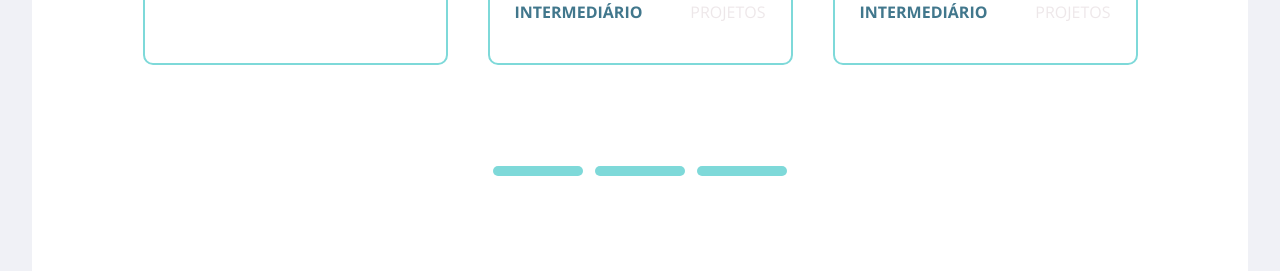
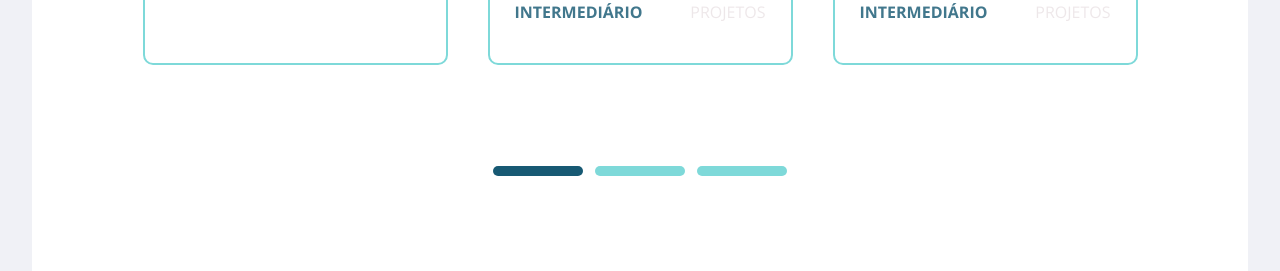
Before and after one commit to ThiagoBmg/thbmg, a React (Create React App) app: page / in a window 1280 px wide. Shown: the part 1340-1611 px from the top of the page. Built offline with nearby package versions, Linux system fonts and the light colour scheme.

Commit message:
ajuste no componente de tech

```diff
--- /dev/null
+++ b/src/components/Technologies/animation/changeTech.ts
@@ -0,0 +1,40 @@
+import tech , { technologies, Itechnologies } from '../technologies'
+import {textLengthValider} from '../../../utils/textReducer'
+
+export const changeTech = (index:number):void =>{
+    const TechConfig:Itechnologies[][] = tech(technologies, 3)
+        /*  alert('w') */
+         let documes = Array.from(document.getElementsByClassName("TechCard") as HTMLCollectionOf<HTMLElement>)
+         let fotters = Array.from(document.getElementsByClassName("TechFotter") as HTMLCollectionOf<HTMLElement>)
+
+         //alert(index)
+         // console.log(index)
+         //if(!documes.length) return false
+
+         for(let i = 0; i<documes.length; i++){
+             let selected_tech = TechConfig[index][i]
+             if(documes[i].id == "upFade") {
+                 documes[i].setAttribute("id", "downFade")
+             }
+             else if(documes[i].id == "downFade") {
+                 documes[i].setAttribute("id", "upFade")
+                 setTimeout(()=>{
+                     documes[i].getElementsByClassName("TechName")[0].innerHTML= selected_tech.name
+                     documes[i].getElementsByClassName("TechImage")[0].setAttribute("src", selected_tech.url)
+                     documes[i].getElementsByClassName("TechExperience")[0].innerHTML= textLengthValider(selected_tech.experience,100)
+                     documes[i].getElementsByClassName("TechLevel")[0].innerHTML= selected_tech.level
+                 },1000)
+                 setTimeout(()=>{documes[i].setAttribute("id", "downFade")},1000)
+             }
+         }
+
+         for(let i =0; i<fotters.length;i++){
+             let getSimbols = fotters[i].getElementsByClassName("circle")
+             for(let u =0; u< getSimbols.length; u++) getSimbols[u].setAttribute("id", "desactivatedCircle")
+
+             fotters[i].getElementsByClassName("circle")[index].setAttribute("id", "activatedCircle")
+         }
+
+}
+
+export default changeTech
--- a/src/components/Technologies/index.tsx
+++ b/src/components/Technologies/index.tsx
@@ -2,51 +2,14 @@
 import './styles.css'
 import {textLengthValider} from '../../utils/textReducer'
 import tech , { technologies, Itechnologies } from './technologies'
+import { changeTech } from './animation/changeTech'
 
 export const TechnologiesCard = () =>{
-    // configurando a quantidade de itens visiveis no cartão por página
     const TechConfig:Itechnologies[][] = tech(technologies, 3)
-    //console.log(TechConfig[1][1].name)
-
-    const handler = (index:number):void =>{
-       /*  alert('w') */
-        let documes = Array.from(document.getElementsByClassName("TechCard") as HTMLCollectionOf<HTMLElement>)
-        let fotters = Array.from(document.getElementsByClassName("TechFotter") as HTMLCollectionOf<HTMLElement>)
-
-        //alert(index)
-        // console.log(index)
-        //if(!documes.length) return false
-
-        for(let i = 0; i<documes.length; i++){
-            let selected_tech = TechConfig[index][i]
-            if(documes[i].id == "upFade") {
-                documes[i].setAttribute("id", "downFade")
-            }
-            else if(documes[i].id == "downFade") {
-                documes[i].setAttribute("id", "upFade")
-                setTimeout(()=>{
-                    documes[i].getElementsByClassName("TechName")[0].innerHTML= selected_tech.name
-                    documes[i].getElementsByClassName("TechImage")[0].setAttribute("src", selected_tech.url)
-                    documes[i].getElementsByClassName("TechExperience")[0].innerHTML= textLengthValider(selected_tech.experience,100)
-                    documes[i].getElementsByClassName("TechLevel")[0].innerHTML= selected_tech.level
-                },1000)
-                setTimeout(()=>{documes[i].setAttribute("id", "downFade")},1000)
-            }
-        }
-
-        for(let i =0; i<fotters.length;i++){
-            let getSimbols = fotters[i].getElementsByClassName("circle")
-            for(let u =0; u< getSimbols.length; u++) getSimbols[u].setAttribute("id", "desactivatedCircle")
-
-            fotters[i].getElementsByClassName("circle")[index].setAttribute("id", "activatedCircle")
-        }
-    }
 
     const Fotter = () => (
         <div className="TechFotter">
-            {TechConfig.map((value,index)=>(
-                <div className="circle" onClick={()=>handler(index)}></div>
-            ))}
+            {TechConfig.map((value,index)=>( <div className="circle" onClick={()=> changeTech(index)}></div> ))}
         </div>
     )
 
--- a/src/components/Technologies/styles.css
+++ b/src/components/Technologies/styles.css
@@ -181,6 +181,10 @@
     justify-content: center;
 }
 
+.TechFotter div:nth-child(1){
+    background-color: #175973;
+}
+
 #activatedCircle{
     background-color: #175973;
 }
```
